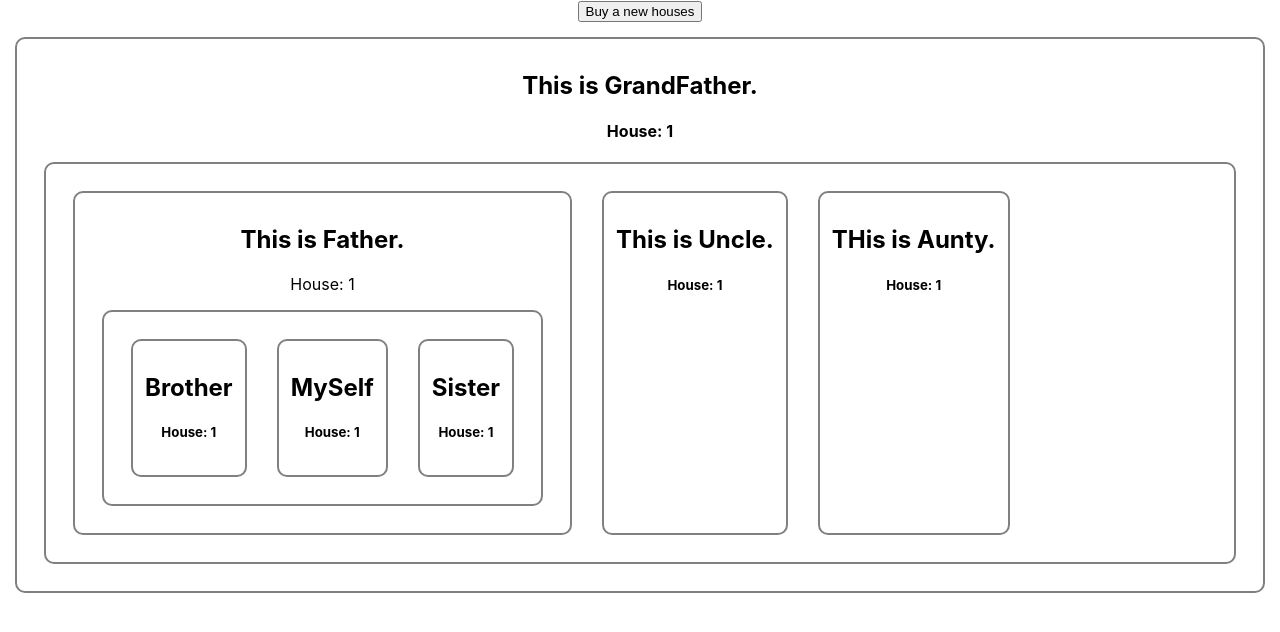
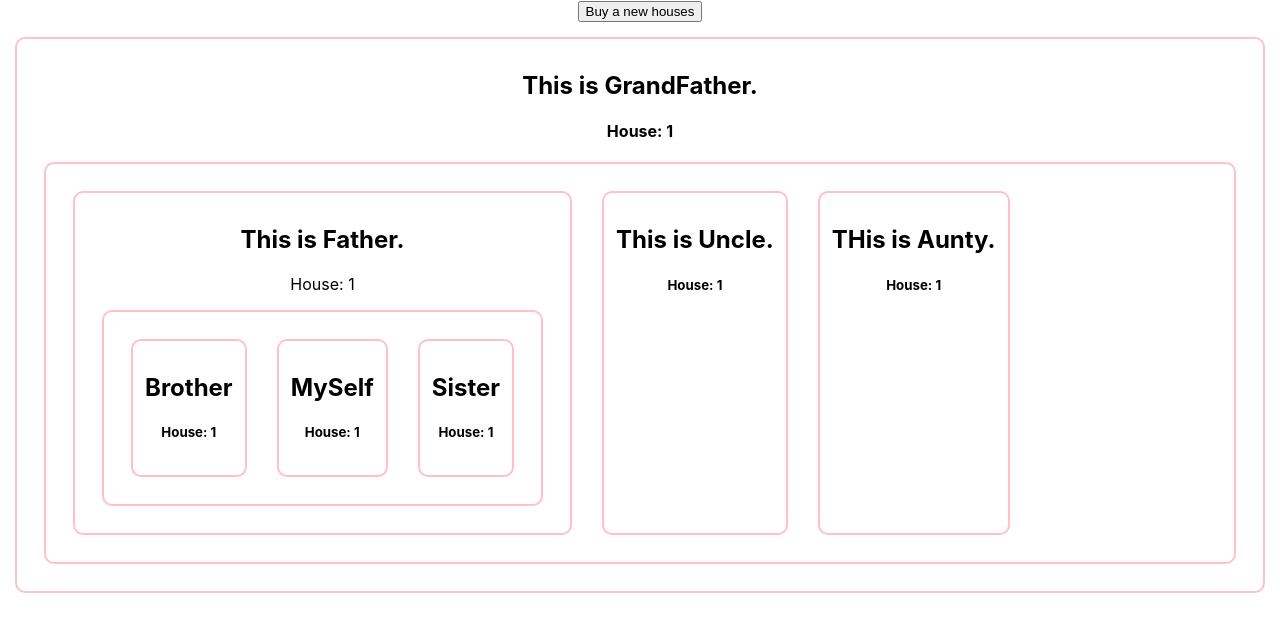
Before and after one commit to mdraselmiah95/grandMa-context, a React (Create React App) app: page / in a window 1280 px wide. Shown: the top 632 px of the page. Built offline with nearby package versions, Linux system fonts and the light colour scheme.

Commit message:
WIP on GrandMa context project

```diff
--- a/src/App.css
+++ b/src/App.css
@@ -2,7 +2,7 @@
   text-align: center;
 }
 .App div {
-  border: 2px solid gray;
+  border: 2px solid pink;
   margin: 15px;
   padding: 12px;
   border-radius: 10px;
```
